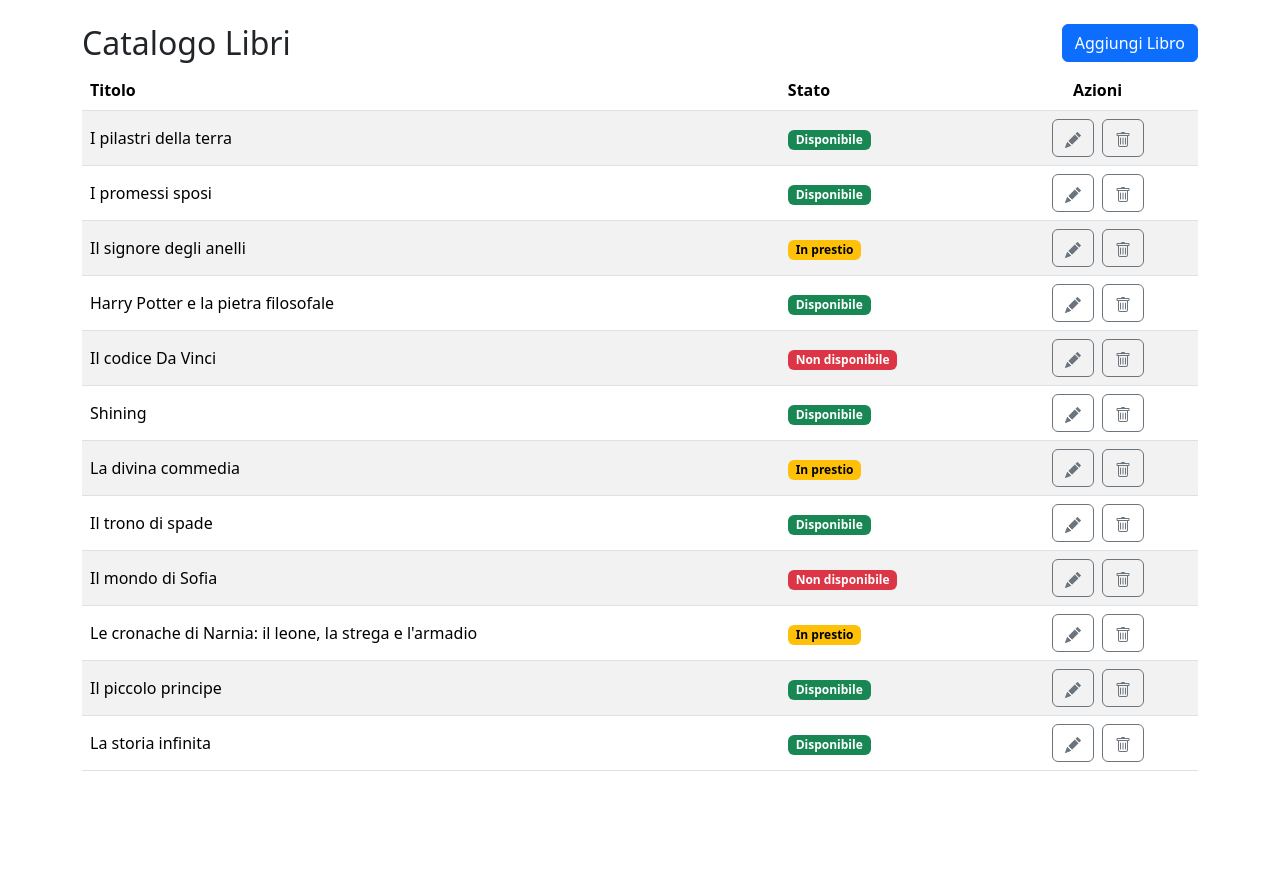
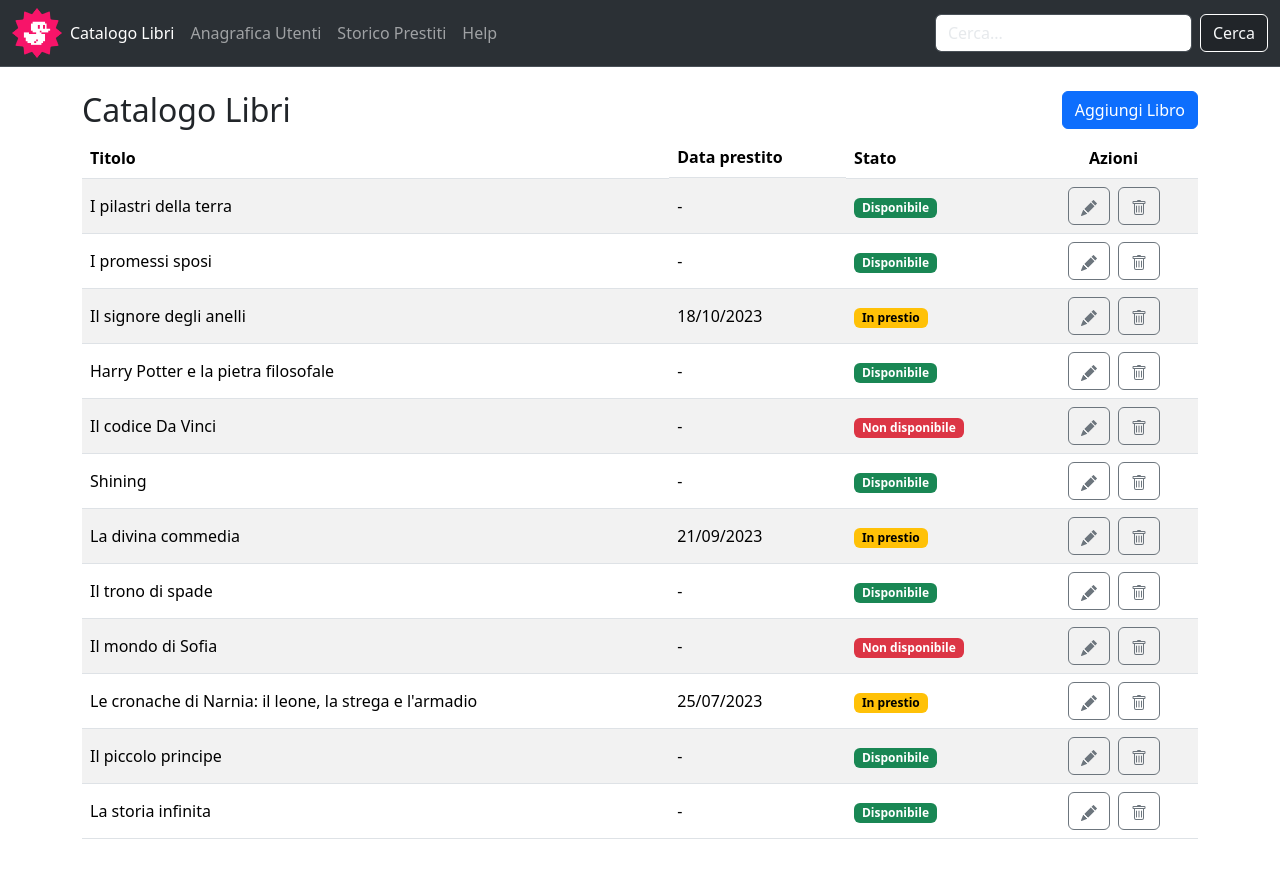
Before and after one commit to emanuelespina/html-css-bootstrap-dashboard, a plain HTML site: page index.html in a window 1280 px wide. Before the commit the page ends 811 px from the top, so only its background shows below. Drawn offline with nearby package versions, Linux system fonts and the light colour scheme.

Commit message:
fead: add header and fix tablet version

```diff
--- a/index.html
+++ b/index.html
@@ -16,6 +16,38 @@
     <!-- header     -->
     <header>
 
+        <nav class="navbar navbar-expand-lg bg-body-tertiary bg-dark border-bottom border-body" data-bs-theme="dark">
+              <div class="container-fluid">
+                <img src="./immagini/duck.png" alt="Bootstrap" width="50" height="50">
+              <button class="navbar-toggler" type="button" data-bs-toggle="collapse" data-bs-target="#navbarSupportedContent" aria-controls="navbarSupportedContent" aria-expanded="false" aria-label="Toggle navigation">
+                <span class="navbar-toggler-icon"></span>
+              </button>
+              <div class="collapse navbar-collapse" id="navbarSupportedContent">
+                <ul class="navbar-nav me-auto mb-2 mb-lg-0">
+                  <li class="nav-item">
+                    <a class="nav-link active" aria-current="page" href="#">Catalogo Libri</a>
+                  </li>
+                  <li class="nav-item">
+                    <a class="nav-link" href="#">Anagrafica Utenti</a>
+                  </li>
+                  <li class="nav-item">
+                    <a class="nav-link" href="#">Storico Prestiti</a>
+                  </li>
+                  <li class="nav-item">
+                    <a class="nav-link" href="#">Help</a>
+                  </li>
+                </ul>
+                <form class="d-flex" role="search">
+                  <input class="form-control me-2 bg-white text-dark" type="search" placeholder="Cerca..." aria-label="Search">
+                  <button class="btn btn-outline-success text-light bg-dark border border-white" type="submit">Cerca</button>
+                </form>
+              </div>
+            </div>
+          </nav>
+
+          <!-- p-3 mb-2 bg-white text-dark -->
+          <!-- p-3 mb-2 bg-light text-dark -->
+          <!-- form-control me-2 -->
 
     </header>
     <!-- end header -->
@@ -48,6 +80,7 @@
                             <thead>
                                 <tr>
                                     <th scope="col">Titolo</th>
+                                    <th scope="col" class="d-none d-md-block">Data prestito</th>
                                     <th scope="col">Stato</th>
                                     <th scope="col" class="text-center">Azioni</th>
                                 </tr>
@@ -55,6 +88,7 @@
                             <tbody class="align-middle">
                                 <tr>
                                     <td>I pilastri della terra</td>
+                                    <td class="d-none d-md-table-cell">-</td>
                                     <td><span class="badge text-bg-success">Disponibile</span> </td>
                                     <td>
 
@@ -82,6 +116,7 @@
                                 </tr>
                                 <tr>
                                     <td>I promessi sposi</td>
+                                    <td class="d-none d-md-table-cell">-</td>
                                     <td><span class="badge text-bg-success">Disponibile</span> </td>
                                     <td>
 
@@ -109,6 +144,7 @@
                                 </tr>
                                 <tr>
                                     <td>Il signore degli anelli</td>
+                                    <td class="d-none d-md-table-cell">18/10/2023</td>
                                     <td><span class="badge text-bg-warning">In prestio</span></td>
                                     <td>
 
@@ -136,6 +172,7 @@
                                 </tr>
                                 <tr>
                                     <td>Harry Potter e la pietra filosofale</td>
+                                    <td class="d-none d-md-table-cell">-</td>
                                     <td><span class="badge text-bg-success">Disponibile</span> </td>
                                     <td>
 
@@ -163,6 +200,7 @@
                                 </tr>
                                 <tr>
                                     <td>Il codice Da Vinci</td>
+                                    <td class="d-none d-md-table-cell">-</td>
                                     <td><span class="badge text-bg-danger">Non disponibile</span></td>
                                     <td>
 
@@ -190,6 +228,7 @@
                                 </tr>
                                 <tr>
                                     <td>Shining</td>
+                                    <td class="d-none d-md-table-cell">-</td>
                                     <td><span class="badge text-bg-success">Disponibile</span> </td>
                                     <td>
 
@@ -217,6 +256,7 @@
                                 </tr>
                                 <tr>
                                     <td>La divina commedia</td>
+                                    <td class="d-none d-md-table-cell">21/09/2023</td>
                                     <td><span class="badge text-bg-warning">In prestio</span></td>
                                     <td>
 
@@ -244,6 +284,7 @@
                                 </tr>
                                 <tr>
                                     <td>Il trono di spade</td>
+                                    <td class="d-none d-md-table-cell">-</td>
                                     <td><span class="badge text-bg-success">Disponibile</span> </td>
                                     <td>
 
@@ -271,6 +312,7 @@
                                 </tr>
                                 <tr>
                                     <td>Il mondo di Sofia</td>
+                                    <td class="d-none d-md-table-cell">-</td>
                                     <td><span class="badge text-bg-danger">Non disponibile</span></td>
                                     <td>
 
@@ -298,6 +340,7 @@
                                 </tr>
                                 <tr>
                                     <td>Le cronache di Narnia: il leone, la strega e l'armadio</td>
+                                    <td class="d-none d-md-table-cell">25/07/2023</td>
                                     <td><span class="badge text-bg-warning">In prestio</span></td>
                                     <td>
 
@@ -325,6 +368,7 @@
                                 </tr>
                                 <tr>
                                     <td>Il piccolo principe</td>
+                                    <td class="d-none d-md-table-cell">-</td>
                                     <td><span class="badge text-bg-success">Disponibile</span> </td>
                                     <td>
 
@@ -351,6 +395,7 @@
                                 </tr>
                                 <tr>
                                     <td>La storia infinita</td>
+                                    <td class="d-none d-md-table-cell">-</td>
                                     <td><span class="badge text-bg-success">Disponibile</span> </td>
                                     <td>
 
```
Also changed, not shown: immagini/duck.png (added).
